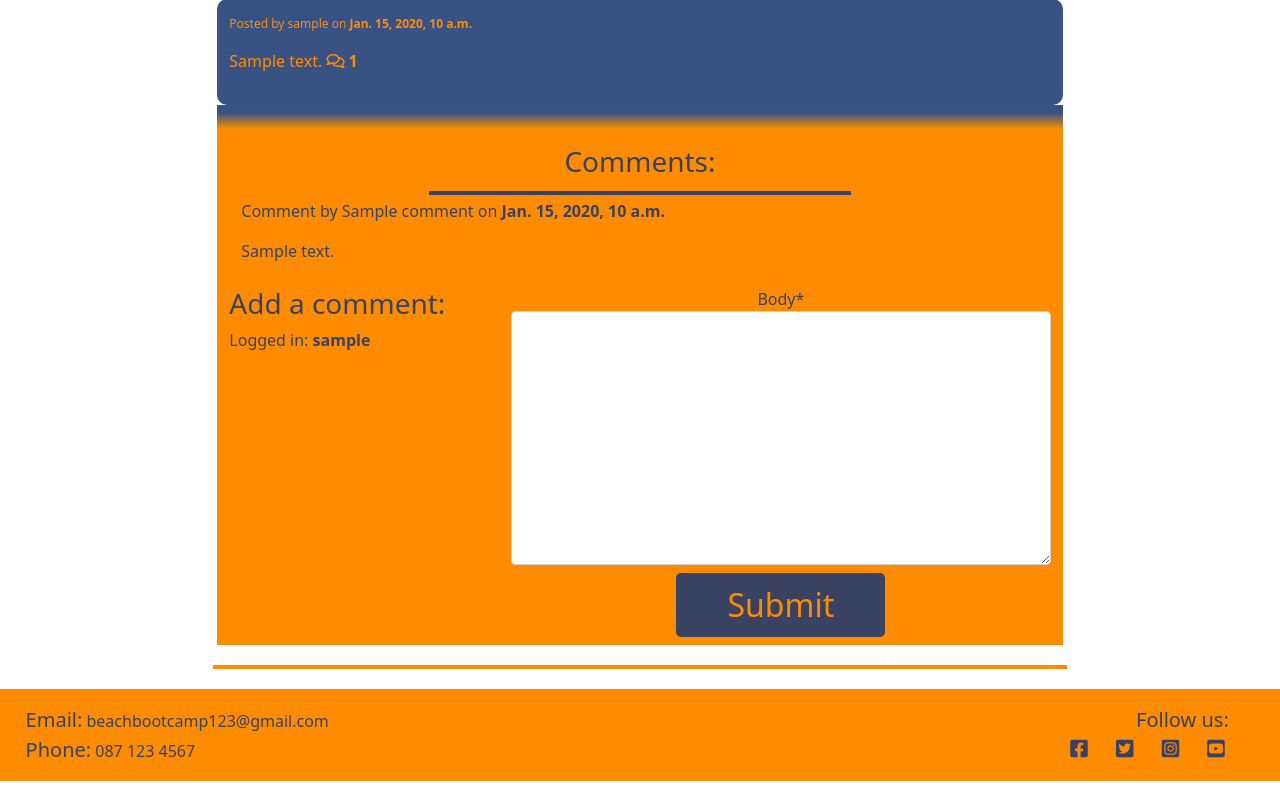
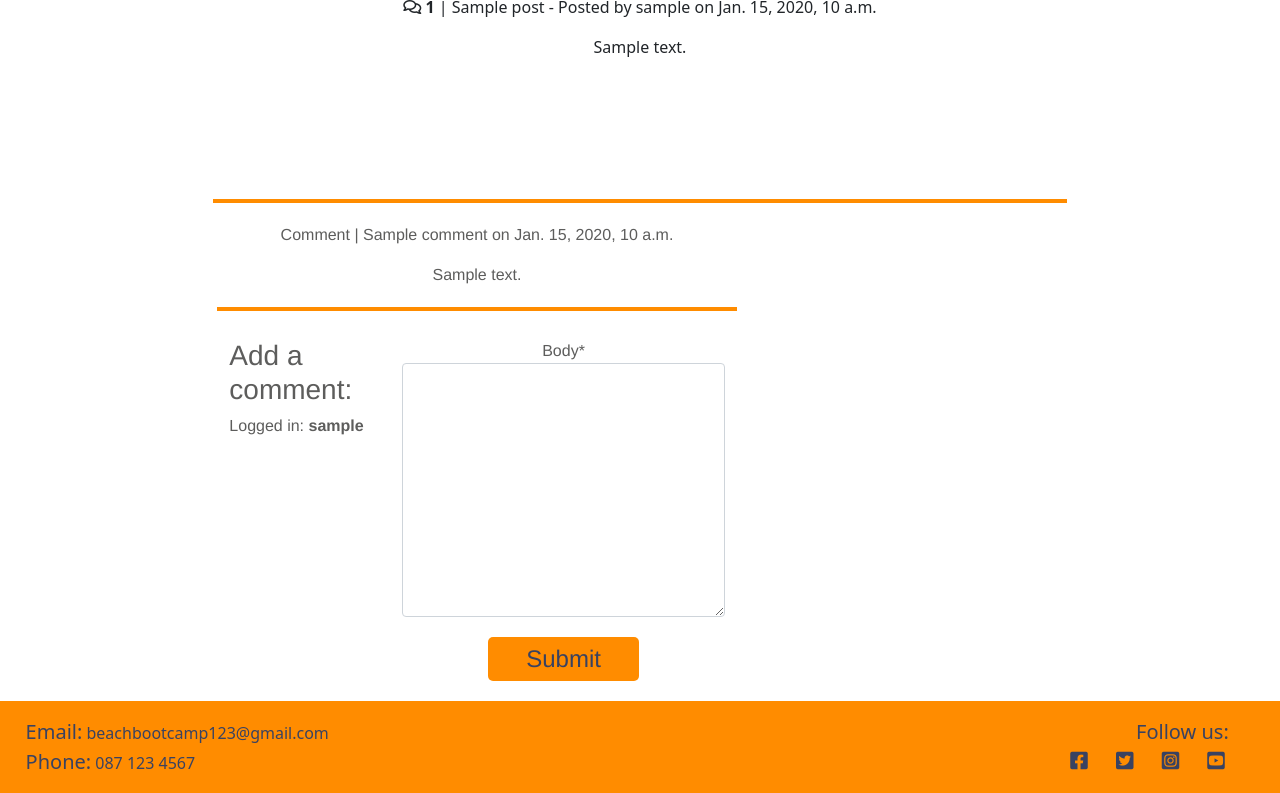
Before and after one commit to juliandunne1234/beach-bootcamp, a Django app: a page that uses templates/base.html in a window 1280 px wide. Shown: the part 509-1302 px from the top of the page. Run offline with Django 3.2, Linux system fonts and the light colour scheme; a user stored in the database is signed in; tables that the repository leaves empty hold one stand-in row (values such as "Sample post"); parts of the project's set-up code (start-up, migrations or seed data) failed here and were passed over; some libraries are stand-ins or nearby versions.

Commit message:
Updated bootcamp_blog.html and post_detail.html pages, formatting and styling

```diff
--- a/blog/models.py
+++ b/blog/models.py
@@ -6,14 +6,13 @@ STATUS = ((0, "Draft"), (1, "Published"))
 
 class Post(models.Model):
     """
-    Post model
+    Admin post model
     """
     title = models.CharField(max_length=200, unique=True)
     slug = models.SlugField(max_length=200, unique=True)
     author = models.ForeignKey(User, on_delete=models.CASCADE, related_name="blog_posts")
     updated_on = models.DateTimeField(auto_now=True)
     content = models.TextField()
-    featured_image = CloudinaryField('image', default='placeholder')
     excerpt = models.TextField(blank=True)
     created_on = models.DateTimeField(auto_now_add=True)
     status = models.IntegerField(choices=STATUS, default=0)
@@ -27,11 +26,10 @@ class Post(models.Model):
 
 class Comment(models.Model):
     """
-    Comment model
+    Logged in user comment model
     """
     post = models.ForeignKey(Post, on_delete=models.CASCADE, related_name="comments")
     name = models.CharField(max_length=80)
-    email = models.EmailField()
     body = models.TextField()
     created_on = models.DateTimeField(auto_now=True)
     approved = models.BooleanField(default=False)
--- a/blog/views.py
+++ b/blog/views.py
@@ -11,11 +11,12 @@ class PostList(generic.ListView):
     model = Post
     queryset = Post.objects.filter(status=1).order_by('-created_on')
     template_name = 'bootcamp_blog.html'
-    paginate_by = 12
 
 
 class PostDetail(View):
-
+    """
+    Select one of the posts to see approved user comments added to the post
+    """
     def get(self, request, slug, *args, **kwargs):
         queryset = Post.objects.filter(status=1)
         post = get_object_or_404(queryset, slug=slug)
@@ -32,6 +33,9 @@ class PostDetail(View):
             },
         )
 
+    """
+    Post comments to the selected blog post
+    """
     def post(self, request, slug, *args, **kwargs):
         queryset = Post.objects.filter(status=1)
         post = get_object_or_404(queryset, slug=slug)
@@ -40,7 +44,6 @@ class PostDetail(View):
         comment_form = CommentForm(data=request.POST)
 
         if comment_form.is_valid():
-            comment_form.instance.email = request.user.email
             comment_form.instance.name = request.user.username
             comment = comment_form.save(commit=False)
             comment.post = post
--- a/booking/urls.py
+++ b/booking/urls.py
@@ -6,8 +6,5 @@ urlpatterns = [
     path('', views.BootcampRegistration.as_view(), name='registration_form'),
     path('cancel_reg/', views.CancelRegistration.as_view(), name='cancel_registration'),
     path('cancel_reg/<id>', views.CancelRegistration.as_view(), name='delete_registration'),
-    path('update_reg/', views.UpdateRegistration.as_view(), name='update_registration'),
-    # path('update_reg/<id>', views.UpdateRegistration.as_view(), name='update_email'),
-    path('update_reg/', views.update_registration, name='update_bootcamp_date'),
-    path('update_registration2/<id>', views.update_registration_email, name='update_registration_email'),
+    path('update_reg_info/<id>', views.update_registration_email, name='update_registration_info'),
 ]
--- a/static/css/style.css
+++ b/static/css/style.css
@@ -284,21 +240,14 @@ footer {
     font-size: 0.75rem;
 }
 
-.color-gradient {
-    margin: auto;
-    padding-top: 5vh;
-    background: linear-gradient(to bottom, #1a3771dc 20%, darkorange 60%);
-}
-
 .message-container-outer {
     margin: auto;
-    background-color: darkorange;
-    color: #1a3771dc;
+    color: rgb(93, 93, 92);
+    font-family: Helvetica;
     padding-bottom: 1vh;
 }
 
 .message-container-full {
-    color: #1a3771dc;
     margin: auto;
 }
 
@@ -312,33 +261,15 @@ footer {
     font-size: 0.75rem;
 }
 
-.btn-add-comment {
-    color: darkorange;
-    border: none;
-    border-radius: 5px;
-    background: #1a3771dc;
-    font-size: 200%;
-    font-weight: 500;
-    margin-top: 1vh;
-    padding: 1vh 4vw;
-    text-decoration: none;
-}
-
-.btn-add-comment:hover {
-    color: #1a3771dc;
-    border: none;
-    background: darkorange;
-}
-
 /* Signin and Logout pages */
 
-.btn-login, .btn-logout, .btn-signup {
+.btn-blog, .btn-login, .btn-logout, .btn-signup {
     margin: auto;
 }
 
 /* Registration page */
 
-.post-container-full, .registration-container-full, .signup-container-full {
+.registration-container-full, .signup-container-full {
     border-radius: 10px;
 }
 
@@ -350,7 +281,7 @@ footer {
     padding-bottom: 1vh;
 }
 
-.btn-login, .btn-logout, .btn-signup, .btn-register {
+.btn-blog, .btn-login, .btn-logout, .btn-signup, .btn-register {
     color: #1a3771dc;
     border: none;
     border-radius: 5px;
--- a/templates/base.html
+++ b/templates/base.html
@@ -35,7 +35,7 @@
                 </ul>
                 <ul class="navbar-nav col-auto mb-2 mb-lg-0">
                     <li class="nav-item">
-                        <a class="nav-link" href="{% url 'bootcamp_blog' %}">Blog Post</a>
+                        <a class="nav-link" href="{% url 'bootcamp_blog' %}">Blog</a>
                     </li>
                     {% if user.is_authenticated %}
                     <li class="nav-item">
@@ -91,10 +91,10 @@
                         <span class="social-media-detail">Follow us: </span>
                     </div>
                     <div class="social-media-outer">
-                        <i class="fab fa-facebook-square ms-3 social-media"></i>
-                        <i class="fab fa-twitter-square ms-3 social-media"></i>
-                        <i class="fab fa-instagram-square ms-3 social-media"></i>
-                        <i class="fab fa-youtube-square ms-3 social-media"></i>
+                        <a href="https://www.facebook.com/" target="_blank"><i class="fab fa-facebook-square ms-3 social-media"></i></a>
+                        <a href="https://www.twitter.com/" target="_blank"><i class="fab fa-twitter-square ms-3 social-media"></i></a>
+                        <a href="https://www.instagram.com/" target="_blank"><i class="fab fa-instagram-square ms-3 social-media"></i></a>
+                        <a href="https://www.youtube.com/" target="_blank"><i class="fab fa-youtube-square ms-3 social-media"></i></a>
                     </div>
                 </div>
             </div>
--- a/templates/index.html
+++ b/templates/index.html
@@ -55,7 +55,7 @@
                 planning of each bootcamp. The only part you won't change is the difficulty which will always be
                 maximum!
             </p>
-            <a href="{% url 'bootcamp_blog' %}" class="btn-blog">
+            <a href="{% url 'bootcamp_blog' %}" class="btn-login">
                 See Our Blog
             </a>
         </div>
--- a/templates/post_detail.html
+++ b/templates/post_detail.html
@@ -5,7 +5,7 @@
 <section class="container-fluid">
     <div class="row text-center">
         <div class="col-sm-6 offset-sm-3 blog-header">
-            <h1 class="post-title">Blog Post - {{ post.title }}</h1>
+            <h1>{{ post.title }}</h1>
         </div>
     </div>
     <div class="col-md-8 offset-md-2 col-sm-8 offset-sm-2 section-divider"></div>
@@ -14,54 +14,56 @@
 <!-- Selected blog post -->
 <section class="container-fluid">
     <div class="row">
-        <div class="col-sm-8 offset-sm-2">
-            <div class="post-detail-image">
-            </div>
-            <div class="row post-container-full">
-                <div class="">
-                    <p class="post-subtitle">Posted by {{ post.author }} on <b>{{ post.created_on }}</b></p>
-                    <p class="post-content">{{ post.content | safe }}
+        <div class="col-sm-10 offset-sm-1">
+            <div class="row justify-content-center">
+            <div class="col-sm-10 text-center">
+                <div class="post-container">
+                    <img class="post-img-top"
+                        src="https://res.cloudinary.com/dwc6uclyo/image/upload/v1664736535/post-image_lzmhts.jpg"/>
+                    <div class="post-content-container">
+                        <p>
                             {% with comments.count as total_comments %}
                                 <strong><i class="far fa-comments"></i>
                                     {{ total_comments }}
                                 </strong>
                             {% endwith %}
+                            | {{ post.title }} - Posted by {{ post.author }} on {{ post.created_on }}
+                        </p>
+                        <p>
+                            {{ post.content | safe }}
                         </p>
                     </div>
                 </div>
             </div>
             </div>
-    <div class="row">
-        <div class="col-sm-8 offset-sm-2">
-            <div class="color-gradient">
         </div>
     </div>
-    </div>
+    <div class="col-md-8 offset-md-2 col-sm-8 offset-sm-2 section-divider"></div>
 
     <!-- Blog post comments by logged in users -->
     <div class="row">
-        <div class="col-sm-8 offset-sm-2">
-            <div class="row message-container-outer">
-                <h3 class="text-center">Comments:</h3>
-                <div class="col-sm-6 offset-sm-3 comment-divider"></div>
-                <div class="row message-container-full">
+        <div class="col-sm-5 offset-sm-2">
+            <div class="message-container-outer">
+                <div class="message-container-full">
                     {% if commented %}
                     <div class="alert alert-success" role="alert">
                         Your comment is awaiting approval
                     </div>
                     {% else %}
                     {% for comment in comments %}
-                    <div class="">
+                    <div class="text-center">
                         <p class="message-subtitle">
-                            Comment by {{ comment.name }} on <b>{{ comment.created_on }}</b>
+                            Comment | {{ comment.name }} on {{ comment.created_on }}
                         </p>
                         <p class="message-content">
                             {{ comment.body | linebreaks }}
                         </p>
                     </div>
+                    <div class="section-divider"></div>
                     {% endfor %}
                 </div>
             </div>
+
             <div class="row message-container-outer">
                 {% if user.is_authenticated %}
                     <div class="col-sm-4">
@@ -72,7 +74,7 @@
                         <form method="post">
                             {{ comment_form | crispy }}
                             {% csrf_token %}
-                            <button type="submit" class="btn-add-comment">Submit</button>
+                            <button type="submit" class="btn-login">Submit</button>
                         </form>
                     </div>
                 {% endif %}
@@ -80,7 +82,6 @@
                 </div>
             </div>
         </div>
-    <div class="col-md-8 offset-md-2 col-sm-8 offset-sm-2 section-divider"></div>
 </section>
 
 {% endblock %}
```
Also changed, not shown: other parts of static/css/style.css (+5 -60 lines), booking/models.py (+6 -2 lines), booking/views.py (+22 -188 lines), templates/bootcamp_blog.html (+11 -22 lines), templates/cancel_registration.html (+5 -26 lines), templates/registration.html (+4 -3 lines), templates/update_registration.html (+4 -19 lines), templates/update_registration2.html (deleted, +0 -43 lines), blog/migrations/0003_auto_20221030_0738.py (added). Lines whose indentation alone changed are shown as unchanged.
